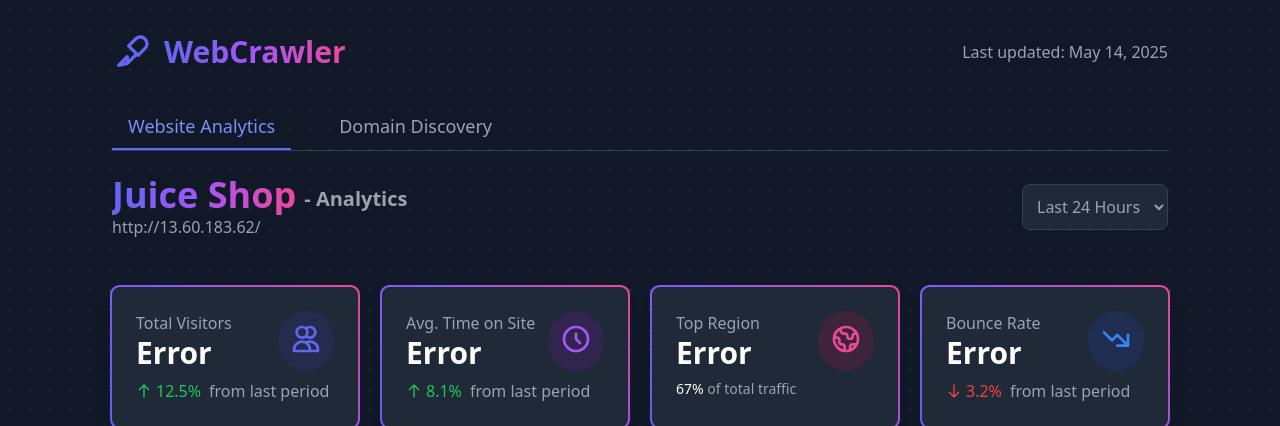
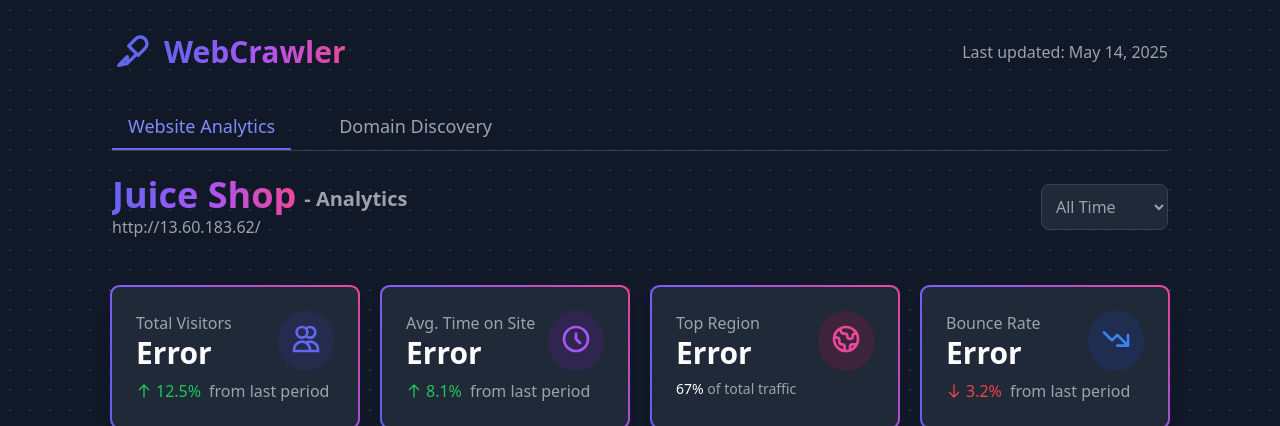
Before and after one commit to Janvier-Irasubiza/web-crawler, a FastAPI app: page / in a window 1280 px wide. Shown: the top 426 px of the page. Run offline with FastAPI, Linux system fonts and the light colour scheme; some libraries are stand-ins or nearby versions.

Commit message:
Add time frame filter to analytics data retrieval
This commit introduces a new time frame filter to the analytics data endpoint, allowing users to specify a time range for the data displayed. The front-end has been updated to include options for 'All Time', 'Today', 'Last Week', and 'Last Month', enhancing the user experience by providing more relevant data. Additionally, the JavaScript functions have been modified to handle the new time frame parameter in data fetching requests.

```diff
--- a/app.py
+++ b/app.py
@@ -148,7 +148,8 @@ async def analytics(
 @app.get("/analytics/data")
 async def get_analytics(
     page: int = 1,
-    per_page: int = 10
+    per_page: int = 10,
+    time_frame: str = "all"
 ) -> dict[str, Any]:
     with get_db() as conn:
         cursor = conn.cursor()
@@ -177,6 +178,18 @@ async def get_analytics(
         '''
 
         params: list[str] = []
+
+        # Add time frame filter
+        if time_frame != "all":
+            current_time = datetime.now()
+            if time_frame == "today":
+                query += " AND DATE(e.timestamp) = DATE('now')"
+            elif time_frame == "last_week":
+                query += " AND e.timestamp >= datetime('now', '-7 days')"
+            elif time_frame == "last_month":
+                query += " AND e.timestamp >= datetime('now', '-30 days')"
+            elif time_frame == "last_year":
+                query += " AND e.timestamp >= datetime('now', '-365 days')"
 
         # Get total count first
         count_query = f"SELECT COUNT(*) as total FROM ({query}) as subquery"
@@ -218,6 +231,7 @@ async def get_analytics(
                 "per_page": per_page,
                 "has_next": page < total_pages,
                 "has_previous": page > 1,
+                "time_frame": time_frame,
                 "results": events
             }
 
--- a/templates/index.html
+++ b/templates/index.html
@@ -193,9 +193,10 @@
               id="time-frame"
               class="bg-gray-800 border border-gray-700 text-gray-400 rounded-lg focus:ring-indigo-500 focus:border-indigo-500 p-2.5"
             >
-              <option value="last-24-hours">Last 24 Hours</option>
-              <option value="last-week">Last Week</option>
-              <option value="last-month">Last Month</option>
+              <option value="all">All Time</option>
+              <option value="today">Today</option>
+              <option value="last_week">Last Week</option>
+              <option value="last_month">Last Month</option>
             </select>
           </div>
         </div>
@@ -842,6 +843,9 @@
       const visitorItemsPerPage = 10;
       let totalVisitorPages = 1;
       let sortedVisitorEvents = [];
+
+      // Track the current time frame filter
+      let currentTimeFrame = 'all';
 
       // Tab switching functionality
       document.querySelectorAll(".tab-button").forEach((button) => {
@@ -1451,8 +1455,8 @@
       };
 
       // Add this function to fetch analytics data
-      async function fetchAnalyticsData(page = 1, perPage = 10) {
-        console.log("Fetching analytics data..."); // Debug log
+      async function fetchAnalyticsData(page = 1, perPage = 10, timeFrame = 'all') {
+        console.log("Fetching analytics data...", { page, perPage, timeFrame }); // Debug log
         try {
           // Show loading state
           const resultsContainer = document.getElementById("results-container");
@@ -1462,13 +1466,12 @@
             console.error("Results container not found");
           }
 
-          console.log(
-            "Making fetch request to:",
-            `http://16.171.174.116/analytics/data?page=${page}&per_page=${perPage}`
-          );
-          const response = await fetch(
-            `http://16.171.174.116/analytics/data?page=${page}&per_page=${perPage}`
-          );
+          let url = `http://16.171.174.116/analytics/data?page=${page}&per_page=${perPage}`;
+          if (timeFrame && timeFrame !== 'all') {
+            url += `&time_frame=${encodeURIComponent(timeFrame)}`;
+          }
+          console.log("Making fetch request to:", url);
+          const response = await fetch(url);
           console.log("Response received:", response); // Debug log
 
           if (!response.ok) {
@@ -1767,7 +1770,7 @@
           prevButton.onclick = () => {
             console.log('Clicked Previous');
             if (visitorCurrentPage > 1) {
-              fetchAnalyticsData(visitorCurrentPage - 1, visitorItemsPerPage);
+              fetchAnalyticsData(visitorCurrentPage - 1, visitorItemsPerPage, currentTimeFrame);
             }
           };
           paginationContainer.appendChild(prevButton);
@@ -1797,7 +1800,7 @@
             firstPageButton.textContent = "1";
             firstPageButton.onclick = () => {
               console.log('Clicked First Page');
-              fetchAnalyticsData(1, visitorItemsPerPage);
+              fetchAnalyticsData(1, visitorItemsPerPage, currentTimeFrame);
             };
             paginationContainer.appendChild(firstPageButton);
 
@@ -1821,7 +1824,7 @@
             pageButton.textContent = i;
             pageButton.onclick = () => {
               console.log('Clicked page', i);
-              fetchAnalyticsData(i, visitorItemsPerPage);
+              fetchAnalyticsData(i, visitorItemsPerPage, currentTimeFrame);
             };
             paginationContainer.appendChild(pageButton);
           }
@@ -1842,7 +1845,7 @@
             lastPageButton.textContent = totalVisitorPages;
             lastPageButton.onclick = () => {
               console.log('Clicked Last Page');
-              fetchAnalyticsData(totalVisitorPages, visitorItemsPerPage);
+              fetchAnalyticsData(totalVisitorPages, visitorItemsPerPage, currentTimeFrame);
             };
             paginationContainer.appendChild(lastPageButton);
           }
@@ -1859,7 +1862,7 @@
           nextButton.onclick = () => {
             console.log('Clicked Next');
             if (visitorCurrentPage < totalVisitorPages) {
-              fetchAnalyticsData(visitorCurrentPage + 1, visitorItemsPerPage);
+              fetchAnalyticsData(visitorCurrentPage + 1, visitorItemsPerPage, currentTimeFrame);
             }
           };
           paginationContainer.appendChild(nextButton);
@@ -1994,7 +1997,19 @@
         } catch (intervalError) {
           console.error("Error setting up polling interval:", intervalError);
         }
+
+        // On page load, use the default filter
+        fetchAnalyticsData(1, visitorItemsPerPage, currentTimeFrame);
       });
+
+      // Listen for time frame filter changes
+      const timeFrameSelect = document.getElementById('time-frame');
+      if (timeFrameSelect) {
+        timeFrameSelect.addEventListener('change', function() {
+          currentTimeFrame = this.value;
+          fetchAnalyticsData(1, visitorItemsPerPage, currentTimeFrame);
+        });
+      }
 
       // Immediate execution to verify script loading
       console.log("Script loaded and ready");
```
